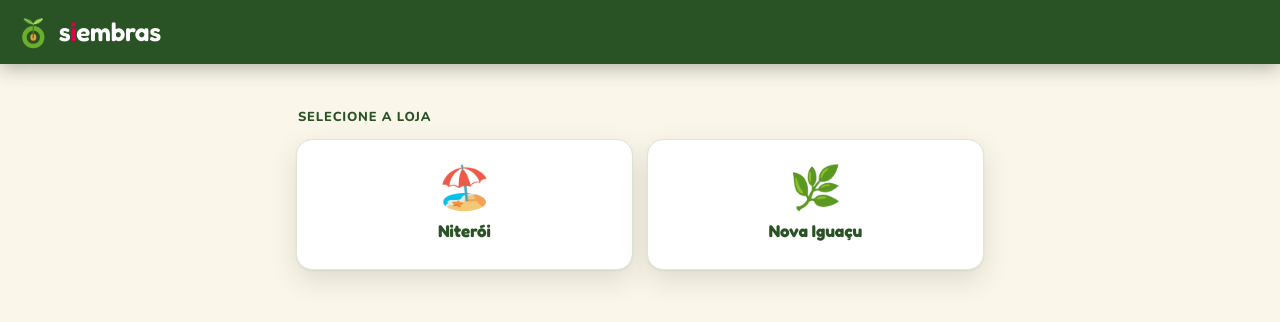
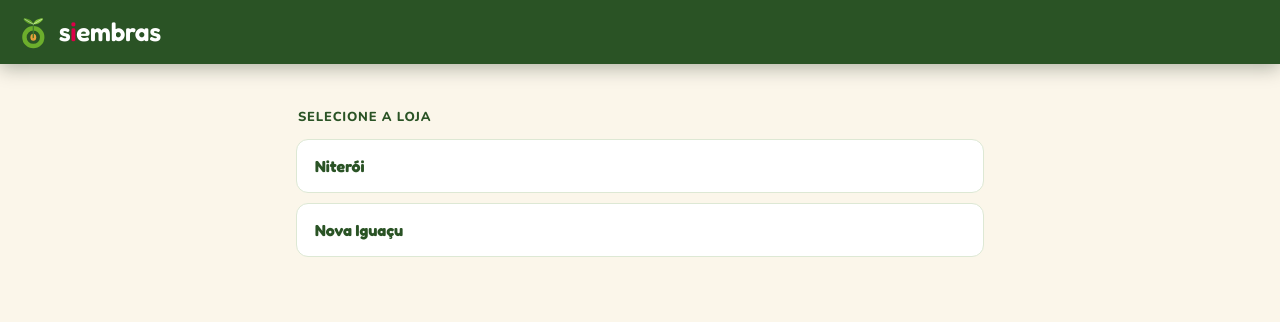
Before and after one commit to FILIPIWQS/cosechas-app, a Next.js app: page / in a window 1280 px wide. Shown: the top 322 px of the page. Built offline with nearby package versions, Linux system fonts and the light colour scheme.

Commit message:
Simplificar seleção de loja para lista simples

```diff
--- a/app/components/StoreSelector.js
+++ b/app/components/StoreSelector.js
@@ -30,11 +30,10 @@
 
       <main className="wrap">
         <div className="section-title">Selecione a loja</div>
-        <div className="store-grid">
+        <div className="store-list">
           {STORES.map((s) => (
-            <button key={s.id} type="button" className="store-card" onClick={() => handleSelect(s.id)}>
-              <span className="store-emoji">{s.emoji}</span>
-              <span className="store-name">{s.name}</span>
+            <button key={s.id} type="button" className="store-item" onClick={() => handleSelect(s.id)}>
+              {s.name}
             </button>
           ))}
         </div>
--- a/app/globals.css
+++ b/app/globals.css
@@ -362,22 +362,21 @@
 .pill.active { background: var(--green); color: #fff; border-color: var(--green); }
 
 /* ---------- Store selector ---------- */
-.store-grid {
-  display: grid;
-  grid-template-columns: repeat(auto-fit, minmax(160px, 1fr));
-  gap: 14px;
+.store-list {
+  display: flex;
+  flex-direction: column;
+  gap: 10px;
   margin-top: 8px;
 }
-.store-card {
-  background: var(--surface); border: 1px solid var(--line); border-radius: var(--radius);
-  box-shadow: var(--shadow); padding: 28px 16px;
-  display: flex; flex-direction: column; align-items: center; gap: 10px;
-  transition: transform 0.05s, box-shadow 0.15s;
+.store-item {
+  background: var(--surface); border: 1px solid var(--line); border-radius: 12px;
+  padding: 16px 18px;
+  text-align: left;
+  font-family: var(--font-display); font-weight: 700; font-size: 16px; color: var(--ink);
+  transition: background 0.15s, border-color 0.15s;
 }
-.store-card:hover { box-shadow: 0 1px 2px rgba(0, 30, 0, 0.08), 0 14px 32px rgba(0, 30, 0, 0.16); }
-.store-card:active { transform: scale(0.98); }
-.store-emoji { font-size: 42px; line-height: 1; }
-.store-name { font-family: var(--font-display); font-weight: 700; font-size: 17px; color: var(--ink); }
+.store-item:hover { background: var(--green-050); border-color: var(--green); }
+.store-item:active { background: var(--green-050); }
 
 .store-badge {
   display: inline-flex; align-items: center; gap: 6px;
```
